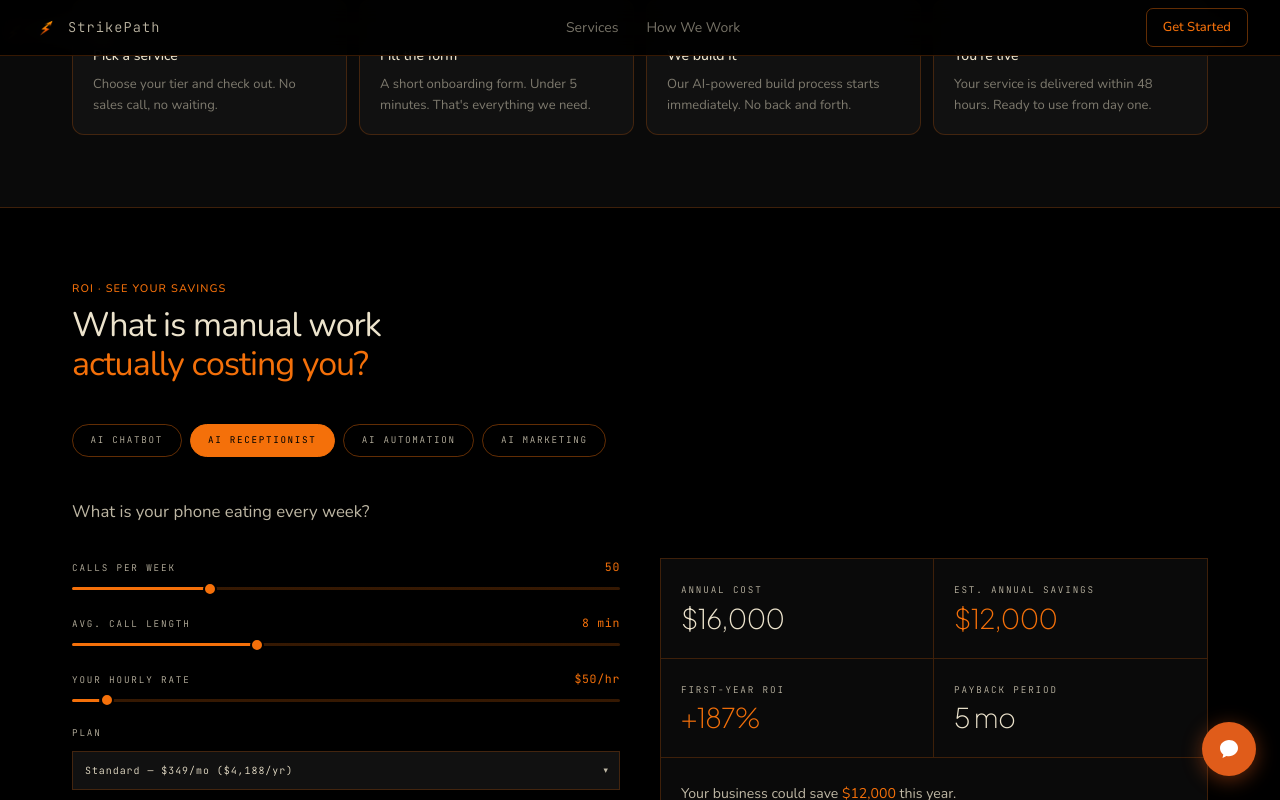
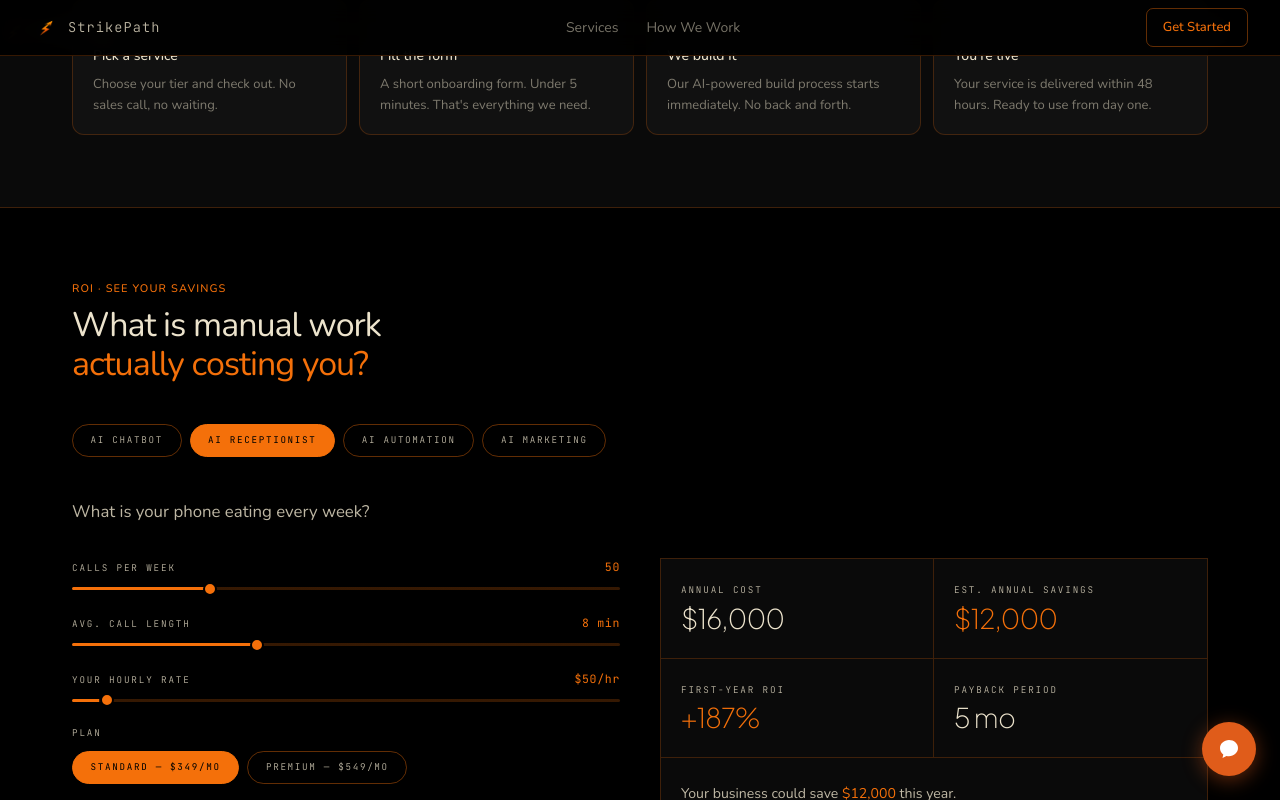
Before and after one commit to strikepathco/strikepath-website, a Next.js app: page / in a window 1280 px wide. Both pictures are taken after a click on the button "AI RECEPTIONIST". Shown: the part 1579-2379 px from the top of the page. Built offline with nearby package versions, Linux system fonts and the light colour scheme.

Commit message:
Replace Receptionist plan dropdown with pill toggle buttons in ROI calculator
Co-Authored-By: Claude Sonnet 4.6 <noreply@anthropic.com>

```diff
--- a/app/components/ROICalculator.tsx
+++ b/app/components/ROICalculator.tsx
@@ -311,10 +311,41 @@ export default function ROICalculator() {
               <Slider label="Calls per week"     min={1}  max={200} value={recCalls}   onChange={setRecCalls}   display={String(recCalls)} />
               <Slider label="Avg. call length"   min={2}  max={20}  value={recMinutes} onChange={setRecMinutes} display={`${recMinutes} min`} />
               <Slider label="Your hourly rate"   min={25} max={500} step={5} value={recRate} onChange={setRecRate} display={`$${recRate}/hr`} />
-              <PlanSelect value={recPlan} onChange={setRecPlan} options={[
-                { value: '4188', label: 'Standard — $349/mo ($4,188/yr)' },
-                { value: '6588', label: 'Premium — $549/mo ($6,588/yr)' },
-              ]} />
+              <div>
+                <span style={{ ...monoXs, display: 'block', marginBottom: '0.65rem' }}>Plan</span>
+                <div style={{ display: 'flex', gap: '0.5rem', flexWrap: 'wrap' }}>
+                  {([
+                    { value: '4188', label: 'Standard — $349/mo' },
+                    { value: '6588', label: 'Premium — $549/mo' },
+                  ] as { value: string; label: string }[]).map(opt => {
+                    const active = recPlan === opt.value
+                    return (
+                      <button
+                        key={opt.value}
+                        type="button"
+                        onClick={() => setRecPlan(opt.value)}
+                        style={{
+                          fontFamily: 'var(--font-mono)',
+                          fontSize: '0.58rem',
+                          fontWeight: active ? 400 : 300,
+                          letterSpacing: '0.18em',
+                          textTransform: 'uppercase',
+                          padding: '0.5rem 1.1rem',
+                          borderRadius: '9999px',
+                          border: `1px solid ${active ? 'var(--gold)' : 'var(--line-strong)'}`,
+                          background: active ? 'var(--gold)' : 'transparent',
+                          color: active ? '#000' : 'var(--bone-dim)',
+                          cursor: 'pointer',
+                          transition: 'background 0.2s ease, border-color 0.2s ease, color 0.2s ease',
+                          whiteSpace: 'nowrap',
+                        }}
+                      >
+                        {opt.label}
+                      </button>
+                    )
+                  })}
+                </div>
+              </div>
             </>}
 
             {activeTab === 'automation' && <>
```
